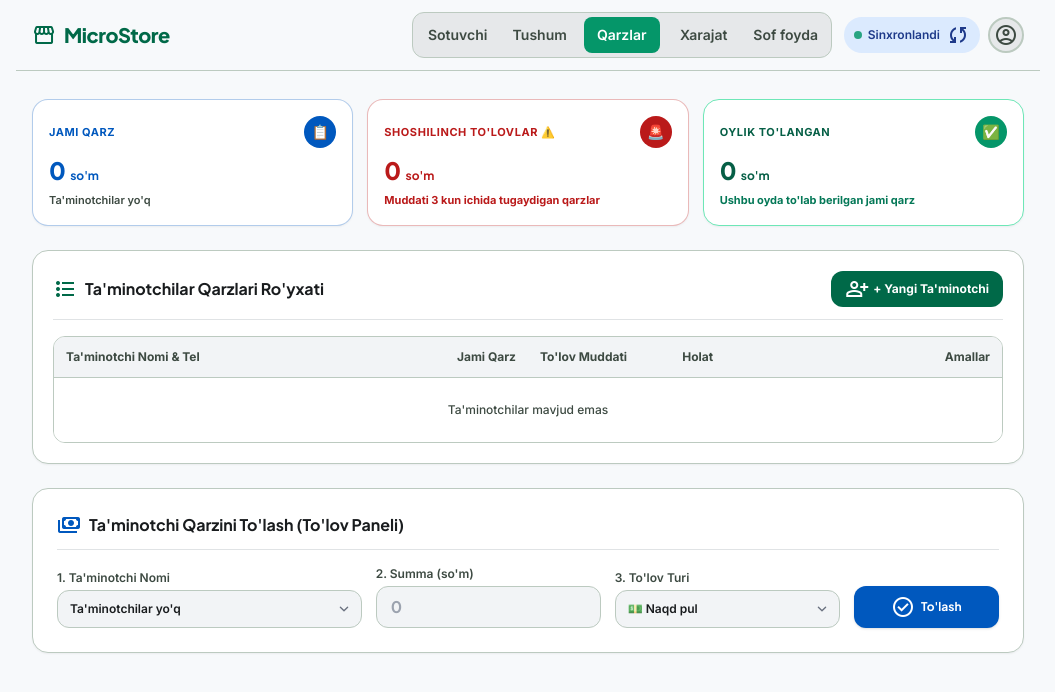
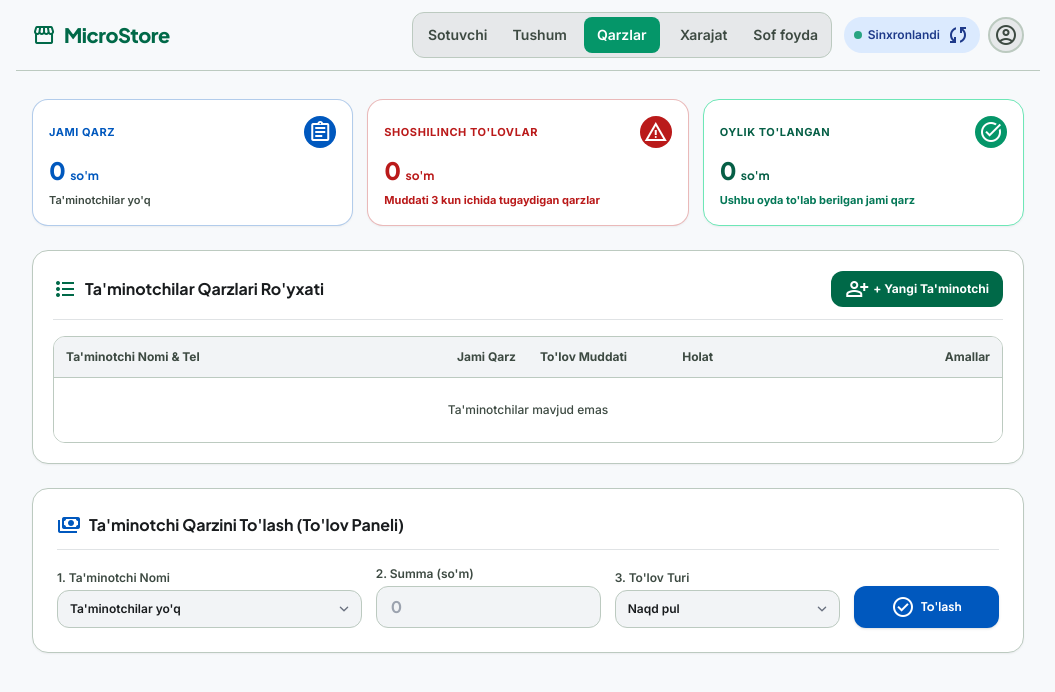
Before and after one commit to mahkamjonov/microstore, a React (Vite) app in the folder apps/web/: page / in a window 1280 px wide. Both pictures are taken after a click on the button "Qarzlar". Shown: the top 692 px of the page, without its empty margins (112-1167 px from the left). Built offline with nearby package versions, Linux system fonts and the light colour scheme.

Commit message:
style: remove raw emojis and clean up debt management UI with uniform vector icons

```diff
--- a/apps/web/src/components/SupplierDebtPage.tsx
+++ b/apps/web/src/components/SupplierDebtPage.tsx
@@ -126,7 +126,7 @@ export const SupplierDebtPage: React.FC = () => {
     if (balance === 0) {
       return (
         <span className="inline-flex items-center justify-center px-2.5 py-1 rounded-full whitespace-nowrap text-[11px] font-semibold bg-[#DCFCE7] text-[#15803D] border border-[#86EFAC]">
-          ✓ Qarz yo'q
+          Qarz yo'q
         </span>
       );
     }
@@ -134,7 +134,7 @@ export const SupplierDebtPage: React.FC = () => {
     if (!dueDateStr) {
       return (
         <span className="inline-flex items-center justify-center px-2.5 py-1 rounded-full whitespace-nowrap text-[11px] font-semibold bg-[#FEF3C7] text-[#D97706] border border-[#FDE68A]">
-          ⏳ Kutilmoqda
+          Kutilmoqda
         </span>
       );
     }
@@ -147,14 +147,14 @@ export const SupplierDebtPage: React.FC = () => {
       const daysText = daysLeft <= 0 ? "Muddati o'tdi" : `${daysLeft} kun`;
       return (
         <span className="inline-flex items-center justify-center px-2.5 py-1 rounded-full whitespace-nowrap text-[11px] font-semibold bg-[#FEE2E2] text-[#DC2626] border border-[#FCA5A5] animate-pulse">
-          ⚡ Shoshilinch ({daysText})
+          Shoshilinch ({daysText})
         </span>
       );
     }
 
     return (
       <span className="inline-flex items-center justify-center px-2.5 py-1 rounded-full whitespace-nowrap text-[11px] font-semibold bg-[#FEF3C7] text-[#D97706] border border-[#FDE68A]">
-        ⏳ Kutilmoqda
+        Kutilmoqda
       </span>
     );
   };
@@ -169,8 +169,8 @@ export const SupplierDebtPage: React.FC = () => {
             <span className="text-[11px] font-bold text-secondary uppercase tracking-wider">
               Jami Qarz
             </span>
-            <span className="w-8 h-8 rounded-full bg-secondary text-white flex items-center justify-center text-sm font-bold shadow-xs">
-              📋
+            <span className="w-8 h-8 rounded-full bg-secondary text-white flex items-center justify-center shadow-xs">
+              <span className="material-symbols-outlined text-sm font-bold">assignment</span>
             </span>
           </div>
           <p className="font-currency text-2xl font-black text-secondary">
@@ -182,14 +182,14 @@ export const SupplierDebtPage: React.FC = () => {
           </p>
         </div>
 
-        {/* Card 2 (Red Alert): Shoshilinch to'lovlar ⚠️ */}
+        {/* Card 2 (Red Alert): Shoshilinch to'lovlar */}
         <div className="bg-surface-container-lowest p-4 rounded-2xl border border-error/30 bg-error-container/20 shadow-sm flex flex-col justify-between gap-1.5">
           <div className="flex justify-between items-center">
-            <span className="text-[11px] font-bold text-error uppercase tracking-wider flex items-center gap-1">
-              Shoshilinch To'lovlar ⚠️
+            <span className="text-[11px] font-bold text-error uppercase tracking-wider">
+              Shoshilinch To'lovlar
             </span>
-            <span className="w-8 h-8 rounded-full bg-error text-white flex items-center justify-center text-sm font-bold shadow-xs">
-              🚨
+            <span className="w-8 h-8 rounded-full bg-error text-white flex items-center justify-center shadow-xs">
+              <span className="material-symbols-outlined text-sm font-bold">warning</span>
             </span>
           </div>
           <p className="font-currency text-2xl font-black text-error">
@@ -207,8 +207,8 @@ export const SupplierDebtPage: React.FC = () => {
             <span className="text-[11px] font-bold text-emerald-800 uppercase tracking-wider">
               Oylik To'langan
             </span>
-            <span className="w-8 h-8 rounded-full bg-[#059669] text-white flex items-center justify-center text-sm font-bold shadow-xs">
-              ✅
+            <span className="w-8 h-8 rounded-full bg-[#059669] text-white flex items-center justify-center shadow-xs">
+              <span className="material-symbols-outlined text-sm font-bold">task_alt</span>
             </span>
           </div>
           <p className="font-currency text-2xl font-black text-emerald-800">
@@ -367,9 +367,9 @@ export const SupplierDebtPage: React.FC = () => {
               onChange={(e) => setPaymentType(e.target.value as any)}
               className="w-full bg-surface-container-low border border-outline-variant rounded-xl px-3 py-2.5 text-xs font-semibold text-on-surface focus:outline-none focus:border-secondary"
             >
-              <option value="Naqd">💵 Naqd pul</option>
-              <option value="Karta">💳 Bank kartasi</option>
-              <option value="O'tkazma">🏦 Bank o'tkazmasi</option>
+              <option value="Naqd">Naqd pul</option>
+              <option value="Karta">Bank kartasi</option>
+              <option value="O'tkazma">Bank o'tkazmasi</option>
             </select>
           </div>
 
@@ -385,8 +385,9 @@ export const SupplierDebtPage: React.FC = () => {
         </form>
 
         {showSuccessToast && (
-          <div className="p-3 bg-emerald-100 border border-emerald-300 text-emerald-900 rounded-xl text-xs font-bold text-center animate-bounce">
-            ✅ {toastMsg}
+          <div className="p-3 bg-emerald-100 border border-emerald-300 text-emerald-900 rounded-xl text-xs font-bold text-center animate-bounce flex items-center justify-center gap-1.5">
+            <span className="material-symbols-outlined text-base">check_circle</span>
+            <span>{toastMsg}</span>
           </div>
         )}
       </div>
```
